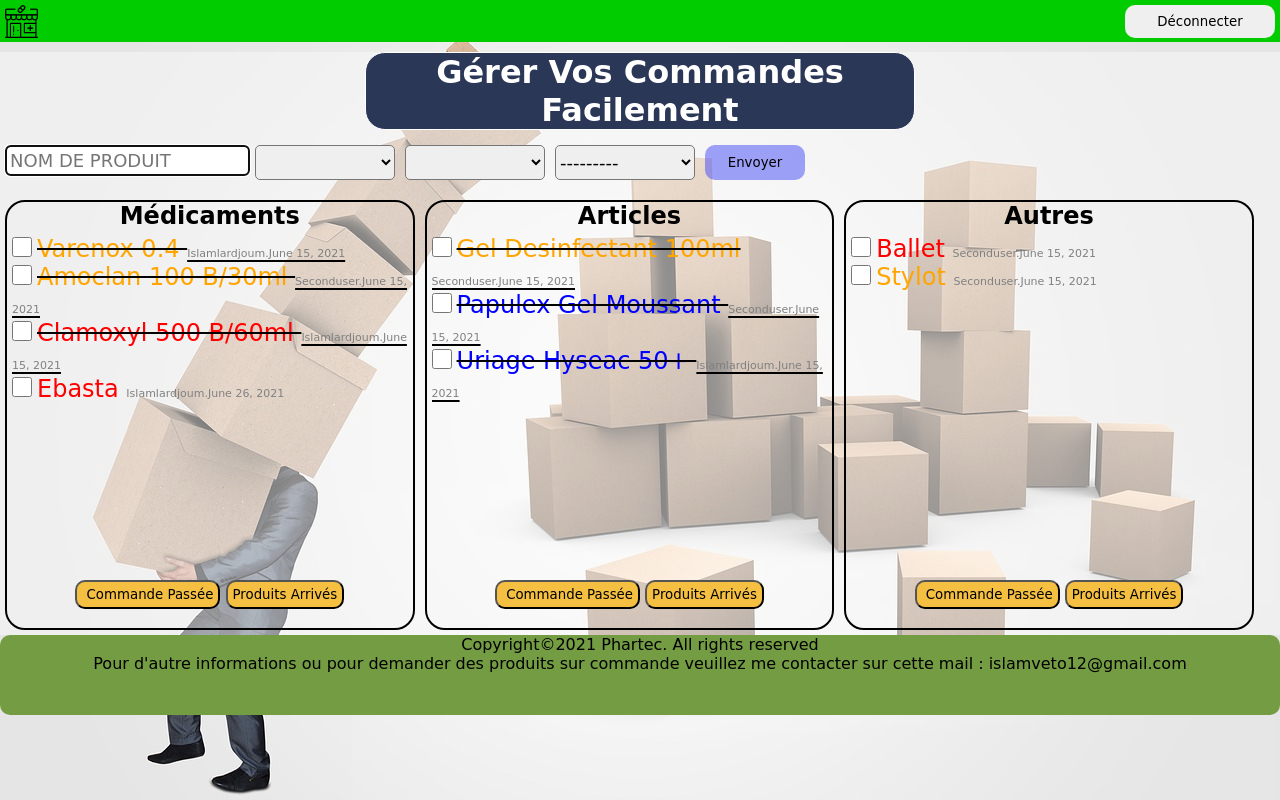
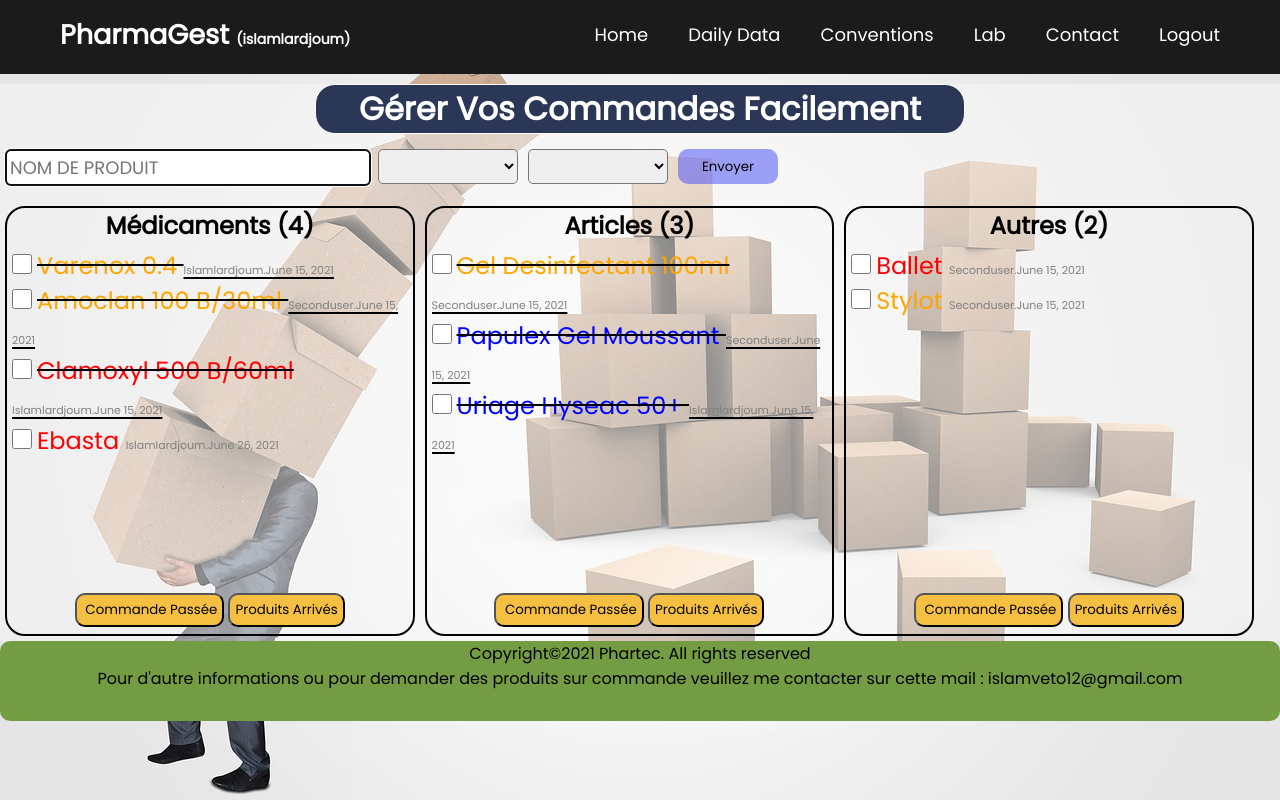
Before and after one commit to issamar/cmdDango, a Django app: page /orders/ in a window 1280 px wide. Run offline with Django 3.2, Linux system fonts and the light colour scheme; a user stored in the database is signed in; data comes from the database, SQL or seed files in the repository; both versions use the stored data as it was after the commit.

Commit message:
add navbar to orders

```diff
--- a/orders/forms.py
+++ b/orders/forms.py
@@ -6,7 +6,7 @@ from .models import Commande
 class CmdForm(forms.ModelForm):
 	class Meta:
 		model = Commande
-		fields = ['product','productype','tags','username']
+		fields = ['product','productype','tags']
 		CTR_CHOICES = (
 			('', ''),
 			('Médicament','Médicament'),
@@ -42,10 +42,5 @@ class CmdForm(forms.ModelForm):
 				'id' : 'tag',
 				'class' : 'form-control ',
 				'placeholder': 'Tag de Produit'
-				}),
-			'username' : forms.Select(attrs = {
-				'id' : 'user',
-				'class' : 'form-control ',
-				'placeholder': "Nom d'Utilisateur"
 				})
 		}
--- a/orders/static/css/main.css
+++ b/orders/static/css/main.css
@@ -1,12 +1,154 @@
+@import url('https://fonts.googleapis.com/css2?family=Poppins&display=swap');
+
 *{
 	margin: 0;
 	padding: 0;
 	box-sizing: border-box;
-	font-family: 'Baloo Tamma 2', cursive;
+	font-family: 'Poppins', sans-serif;
+
 }
 .errorlist li{
 	position: relative;
 	color: red;
+}
+
+.user{
+	font-size: 14px;
+}
+nav {
+	background: #1b1b1b;
+}
+nav:after {
+	content: '';
+	clear: both;
+	display: table;
+}
+nav .logo{
+	float: left;
+	color: white;
+	font-size: 27px;
+	font-weight: 600;
+	line-height: 70px;
+	padding-left: 60px;
+
+}
+nav ul {
+	float: right;
+	list-style: none;
+	margin-right: 40px;
+	position: relative;
+}
+nav ul li {
+	float: left;
+	display: inline-block;
+	background: #1b1b1b;
+	margin: 0 5px;
+
+}
+nav ul li a {
+	color: white;
+	text-decoration: none;
+	line-height: 70px;
+	font-size: 18px;
+	padding: 8px 15px;
+
+}
+nav ul li a:hover{
+	color: cyan;
+	border-radius: 5px;
+	box-shadow: 0 0 5px #33ffff,
+				0 0 5px #66ffff;
+}
+nav ul ul {
+	position: absolute;
+	top: 90px;
+	border-top: 3px solid cyan;
+	opacity: 0;
+	visibility: hidden;
+	transition: top .3s;
+}
+nav ul li:hover > ul {
+	top: 70px;
+	opacity: 1;
+	visibility: visible;
+}
+nav ul ul li {
+	position: relative;
+	margin: 0;
+	width: 160px;
+	float: none;
+	display: list-item;
+	border-bottom: 1px solid rgba(0, 0, 0, 0.3) ;
+}
+nav ul ul li a{
+	line-height: 50px;
+}
+nav ul ul li a:hover{
+	color: cyan;
+	box-shadow: none;
+}
+.show,.icon, .hiddenbtn {
+	display: none;
+}
+
+@media all and (max-width:  968px){
+
+	nav ul {
+		margin-right: 0px;
+		float: left;
+	}
+	nav .logo {
+		padding-left: 30px;
+		width: 100%;
+	}
+	nav ul li, nav ul ul li {
+		display: block;
+		width: 100%;
+	}
+	nav ul ul {
+		top: 70px;
+		position: static;
+		border-top: none;
+		float: none;
+		display: none;
+		opacity: 1;
+		visibility: hidden;
+	}
+	.show {
+		display: block;
+		color: white;
+		font-size: 18px;
+		padding: 0 20px;
+		line-height: 70px;
+		cursor: pointer;
+	}
+	.show:hover {
+		color: cyan;
+	}
+	nav ul li a:hover{
+		box-shadow: none;
+	}
+	.icon{
+		display: block;
+		color: white ;
+		position: absolute;
+		right: 40px;
+		line-height: 70px;
+		font-size: 24px;
+		cursor: pointer;
+	}
+	.show + a, ul{
+		display: none;
+	}
+	[id^=btn]:checked + ul{
+		display: block;
+	}
+	nav ul ul a{
+		padding-left: 40px;
+	}
+	nav ul ul li{
+		border-bottom: 0px;
+	}
 }
 body{
 	background: url("/static/img/ph1.jpg");
@@ -23,31 +165,16 @@ body{
 	background-color: #2b3757;
 	color: white;
 	text-align: center;
-	width: 550px;
+	width: 650px;
 	margin: 10px auto;
 }
 
-nav{
-	background-color: #00cc00 ;
-	height: 42px;
-}
+
 img{
 	height: 33px;
 	margin: 5px;
 }
 
-#btn{
-	float: right;
-	width: 150px;
-	height: 33px;
-	border-radius: 10px;
-	border: none;
-	margin: 5px;
-}
-#btn:hover{
-	background-color: red;
-
-}
 
 .form form{
 	width: 100%;
--- a/orders/templates/index.html
+++ b/orders/templates/index.html
@@ -6,14 +6,54 @@
 	<meta name="viewport" content="width=device-width, initial-scale=1.0">
 	<title>EasyCmd</title>
 	<link rel="stylesheet" type="text/css" href="{% static '/css/main.css'%}">
-
+	<link rel="stylesheet" href="https://cdnjs.cloudflare.com/ajax/libs/font-awesome/4.7.0/css/font-awesome.min.css">
 
 </head>
 <body >
 	<nav>
-		<img src="{% static '/img/phi.png' %}" alt="pharmacy icon">
-		<a href="{% url 'logout' %}"><button id="btn">Déconnecter</button></a>
+		<div class="logo">PharmaGest
+			<label class="user">({{user}})</label>
+		</div>
+		<label for="btn" class="icon">
+			<span class="fa fa-bars"></span>
+		</label>
+		<input type="checkbox" id="btn" class="hiddenbtn">
+		<ul>
+			<li><a href="/">Home</a></li>
+			<li>
 
+				<label for="btn-1" class="show">Daily Data + </label>
+				<a href="#">Daily Data</a>
+				<input type="checkbox" id="btn-1" class="hiddenbtn">
+				<ul>
+					<li><a href="{% url 'cloture'%}">Close</a></li>
+					<li><a href="{% url 'visualiser'%} ">Edit Gap</a></li>
+					<li><a href="{% url 'visedit'%} ">Edit(All)</a></li>
+				</ul>
+			</li>
+			<li>
+				<label for="btn-2" class="show">Conventions + </label>
+				<a href="#">Conventions</a>
+				<input type="checkbox" id="btn-2" class="hiddenbtn">
+				<ul>
+					<li><a href="{% url 'convention'%} ">Add Brd</a></li>
+					<li><a href="{% url 'convention'%}">Show Brd</a></li>
+					<li><a href="{% url 'stat'%}">Statistic</a></li>
+				</ul>
+			</li>
+			<li>
+				<label for="btn-3" class="show">Lab + </label>
+				<a href="#">Lab</a>
+				<input type="checkbox" id="btn-3" class="hiddenbtn">
+				<ul>
+					<li><a href="{% url 'calclab'%}">Add Patient</a></li>
+					<li><a href="{% url 'vislab'%}">Show patients</a></li>
+					<li><a href="{% url 'labstat'%}">Statistic</a></li>
+				</ul>
+			</li>
+			<li><a href="#">Contact</a></li>
+			<li><a href="{% url 'logout' %}">Logout</a></li>
+		</ul>
 	</nav>
 	<div id="body">
 		<div id="h1"><h1>Gérer Vos Commandes Facilement</h1> </div>
@@ -32,7 +72,7 @@
 		</div>
 		<div id="container" class="container">
 			<div id="medicament-container" class="medicament-container">
-				<h2>Médicaments</h2>
+				<h2>Médicaments ({{countmdc}})</h2>
 
 				<form id="medicament-form" class="medicament-form" method="POST" action="manage/">{% csrf_token %}
 					<div id="mdc" class="mdc">
@@ -58,7 +98,7 @@
 
 			</div>
 			<div id="article-container" class="article-container">
-				<h2>Articles</h2>
+				<h2>Articles ({{countart}})</h2>
 				<form id="article-form" class="article-form" method="POST" action="manage/">{% csrf_token %}
 					<div id="art" class="art">
 						{% for art in arts%}
@@ -78,7 +118,7 @@
 				</form>
 			</div>
 			<div id="other-container" class="other-container">
-				<h2>Autres</h2>
+				<h2>Autres ({{countother}})</h2>
 				<form id="other-form" class="other-form" method="POST" action="manage/">{% csrf_token %}
 					<div id="other" class="other">
 						{% for autre in autres%}
--- a/orders/views.py
+++ b/orders/views.py
@@ -10,22 +10,32 @@ from django.contrib.auth.decorators import login_required
 
 @login_required(login_url='login')
 def easyCmd(request):
+	user_name = request.user
 	get_mdc = Commande.objects.filter(productype='Médicament').order_by('creation_date')
+	get_mdc_count =Commande.objects.filter(productype='Médicament').count()
 	get_art = Commande.objects.filter(productype='Article').order_by('creation_date')
+	get_art_count = Commande.objects.filter(productype='Article').count()
 	get_other = Commande.objects.filter(productype='Autres').order_by('creation_date')
+	get_other_count = Commande.objects.filter(productype='Autres').count()
 	form = CmdForm(request.POST or None)
 	if request.method == 'POST':
 		if form.is_valid():
 			get_prod_name = Commande.objects.values_list('product', flat=True)
 			current_product = request.POST['product']
 			if current_product.lower() not in get_prod_name:
-				form.save()
+				instance = form.save(commit = False)
+				instance.username = user_name
+				instance.save()
+				get_mdc_count =Commande.objects.filter(productype='Médicament').count()
+				get_art_count = Commande.objects.filter(productype='Article').count()
+				get_other_count = Commande.objects.filter(productype='Autres').count()
 				form = CmdForm()
 			else:
-			 	messages.error(request,'Ce Produit exist deja ')
+			 	messages.error(request,current_product.upper() + ' exist deja ')
 			 	form = CmdForm()
 	context = {
-	'mdcs' : get_mdc,'form' : form, 'arts': get_art,'autres' : get_other
+	'mdcs' : get_mdc,'form' : form, 'arts': get_art,'autres' : get_other, 'countmdc': get_mdc_count,
+	'countart' : get_art_count, 'countother' : get_other_count
 	}
 	return render(request,'index.html',context)
 
```
Also changed, not shown: db.sqlite3.
